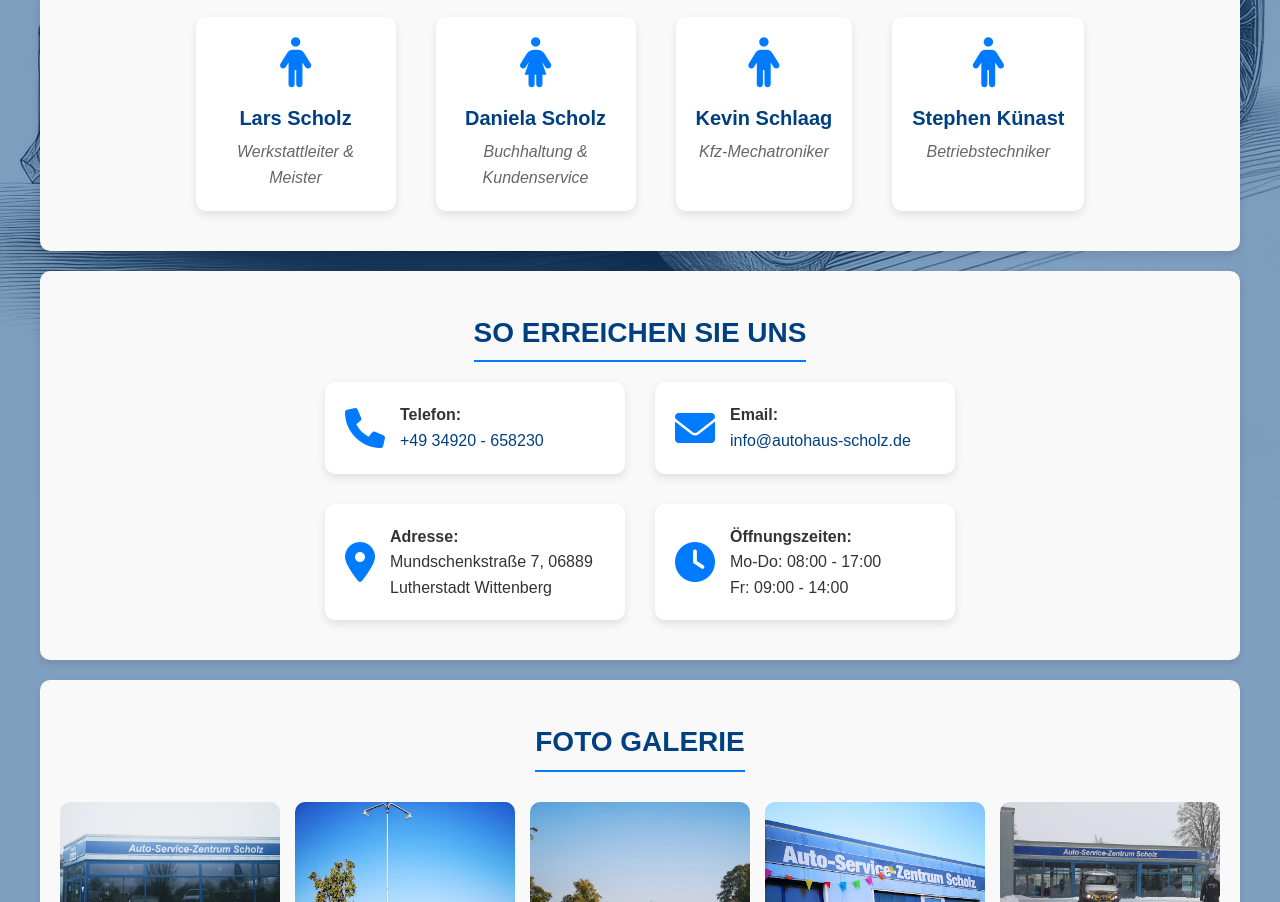
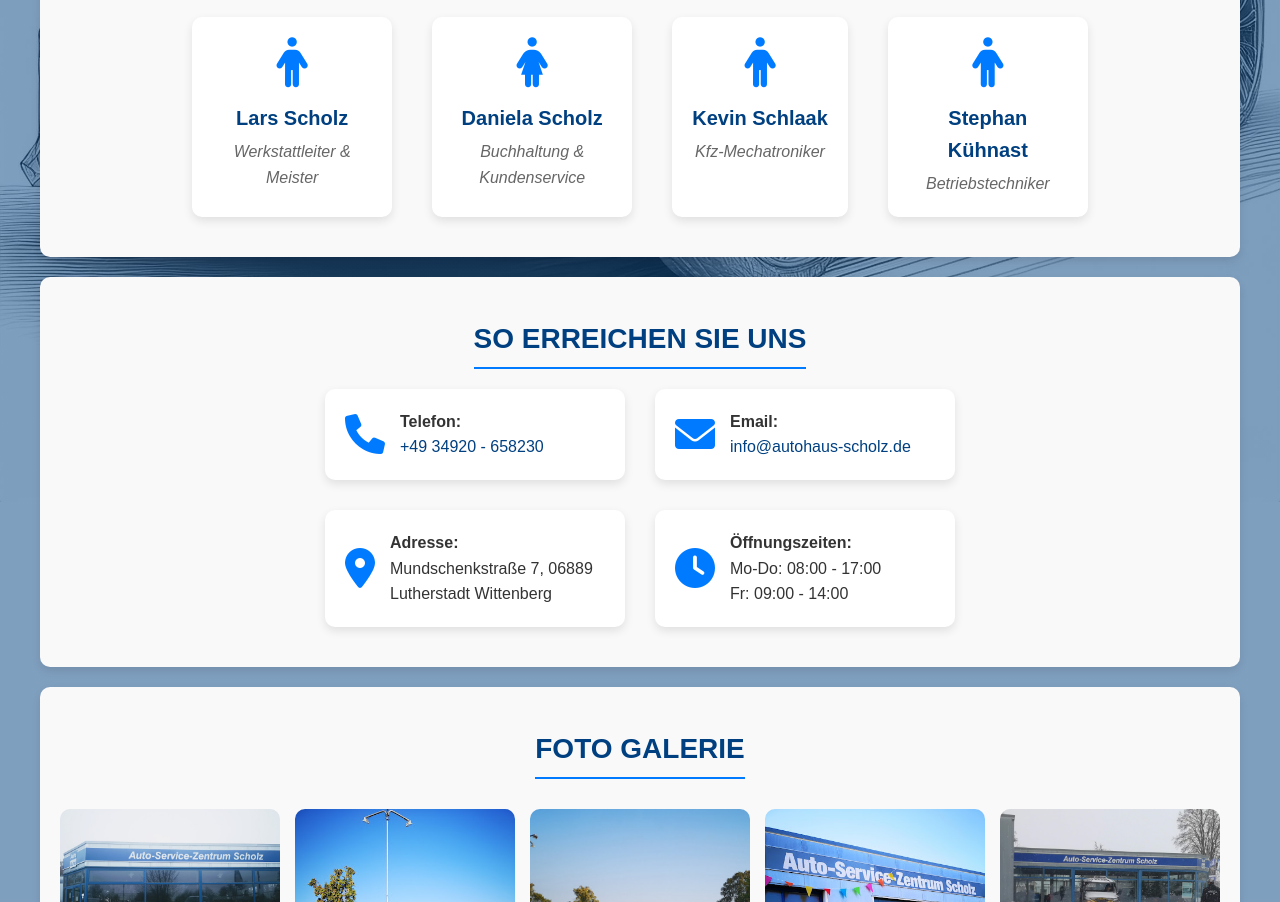
Before and after one commit to Not-Bruno/asz-scholz, a plain HTML site: page index.html in a window 1280 px wide. Shown: the part 1425-2327 px from the top of the page. Drawn offline with Linux system fonts and the light colour scheme.

Commit message:
modified:   index.html

```diff
--- a/index.html
+++ b/index.html
@@ -92,12 +92,12 @@
             </div>
             <div class="team-member">
                 <i class="fa-solid fa-person"></i>
-                <p class="name">Kevin Schlaag</p>
+                <p class="name">Kevin Schlaak</p>
                 <p class="role">Kfz-Mechatroniker</p>
             </div>
             <div class="team-member">
                 <i class="fa-solid fa-person"></i>
-                <p class="name">Stephen Künast</p>
+                <p class="name">Stephan Kühnast</p>
                 <p class="role">Betriebstechniker</p>
             </div>
         </div>
```
